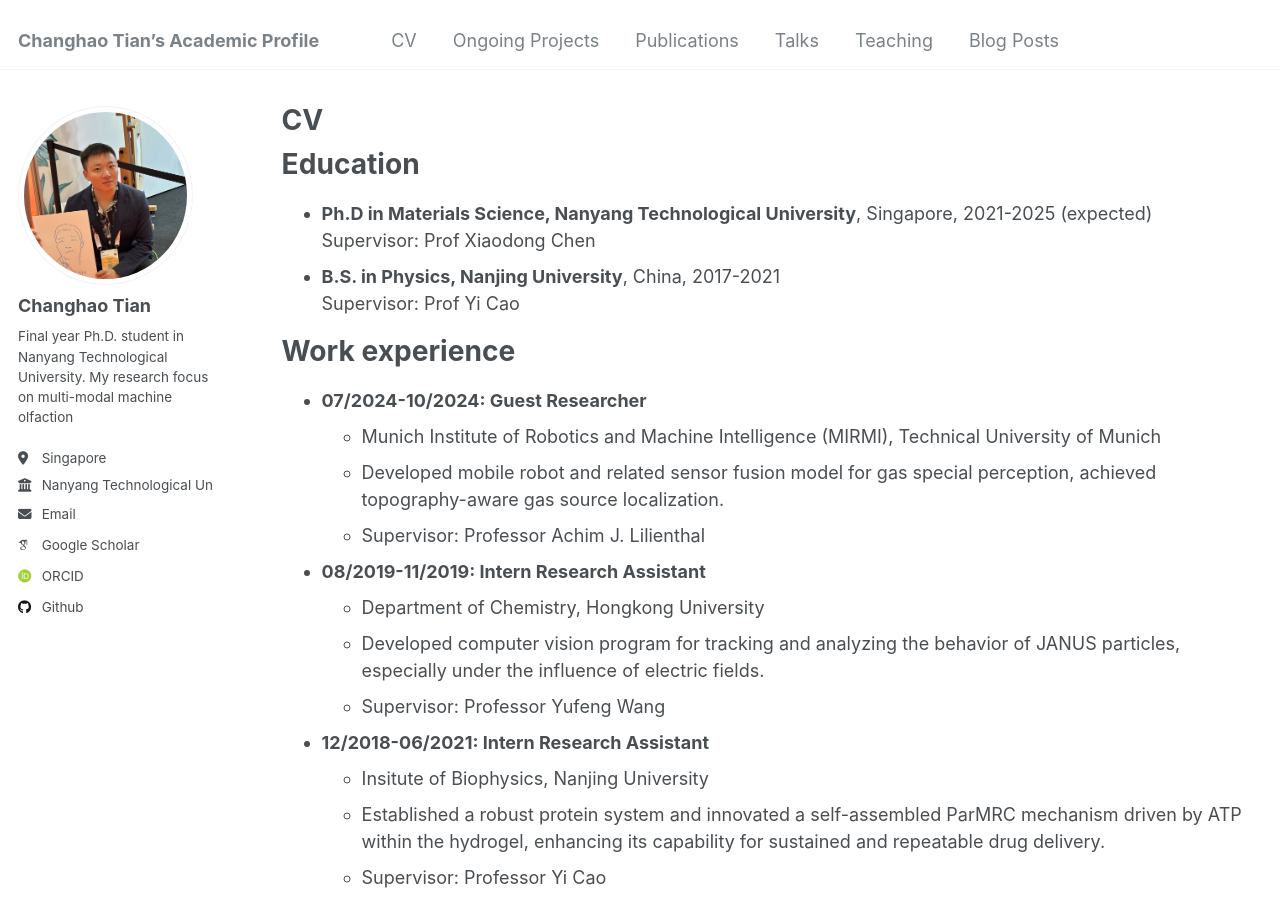
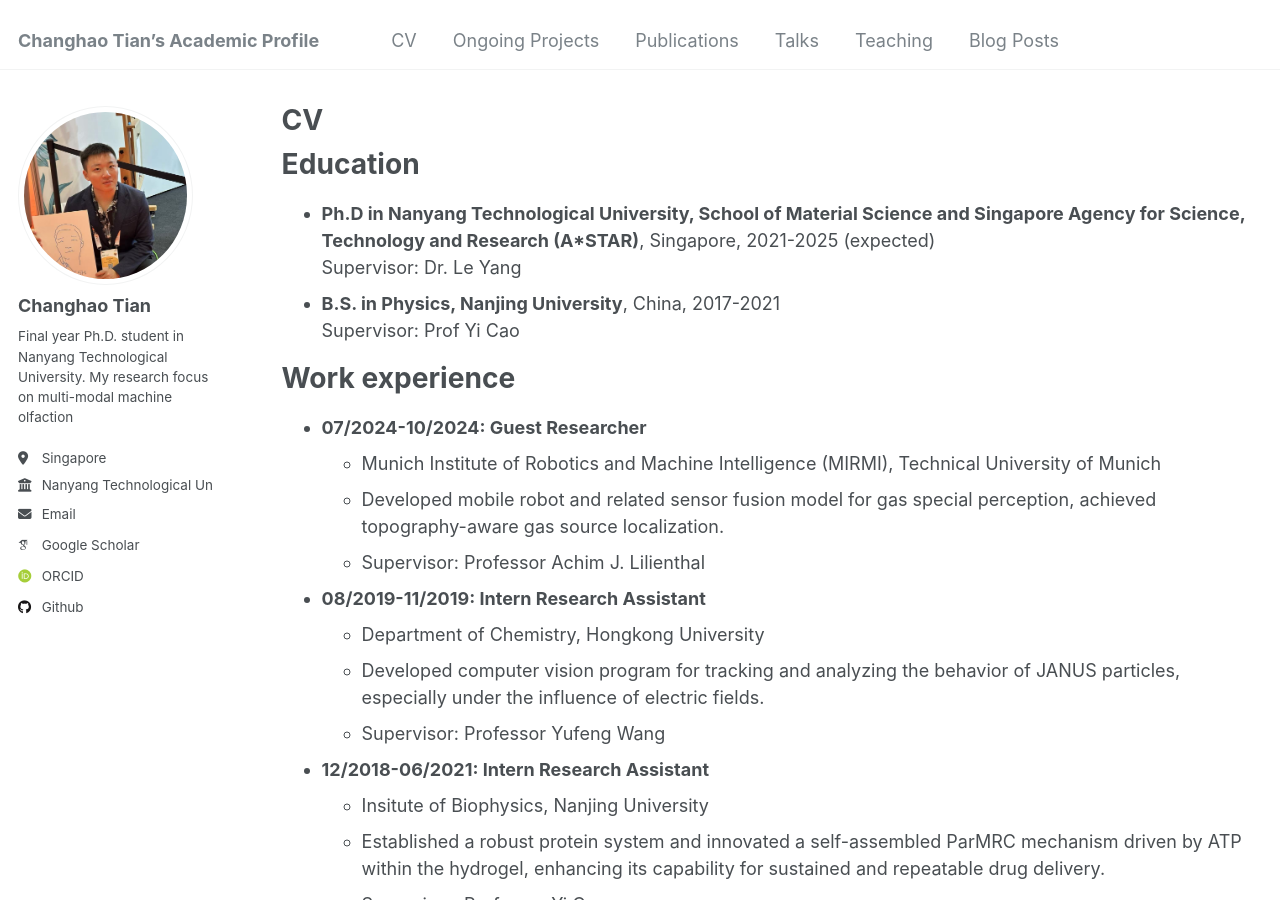
Before and after one commit to CHTiansweet/CHTian, a Jekyll site: the page built from _pages/cv.md, in a window 1280 px wide and 900 px high. Built offline with Jekyll 4.4.1, drawn with Linux system fonts in a browser that asks for light colours; some web fonts are replaced.

Commit message:
Update cv.md

```diff
--- a/_pages/cv.md
+++ b/_pages/cv.md
@@ -11,8 +11,8 @@ redirect_from:
 
 Education
 ======
-* **Ph.D in Materials Science, Nanyang Technological University**, Singapore, 2021-2025 (expected)<br>
-  Supervisor: Prof Xiaodong Chen
+* **Ph.D in Nanyang Technological University, School of Material Science and Singapore Agency for Science, Technology and Research (A*STAR)**, Singapore, 2021-2025 (expected)<br>
+  Supervisor: Dr. Le Yang
 * **B.S. in Physics, Nanjing University**, China, 2017-2021<br>
   Supervisor: Prof Yi Cao
 
```
